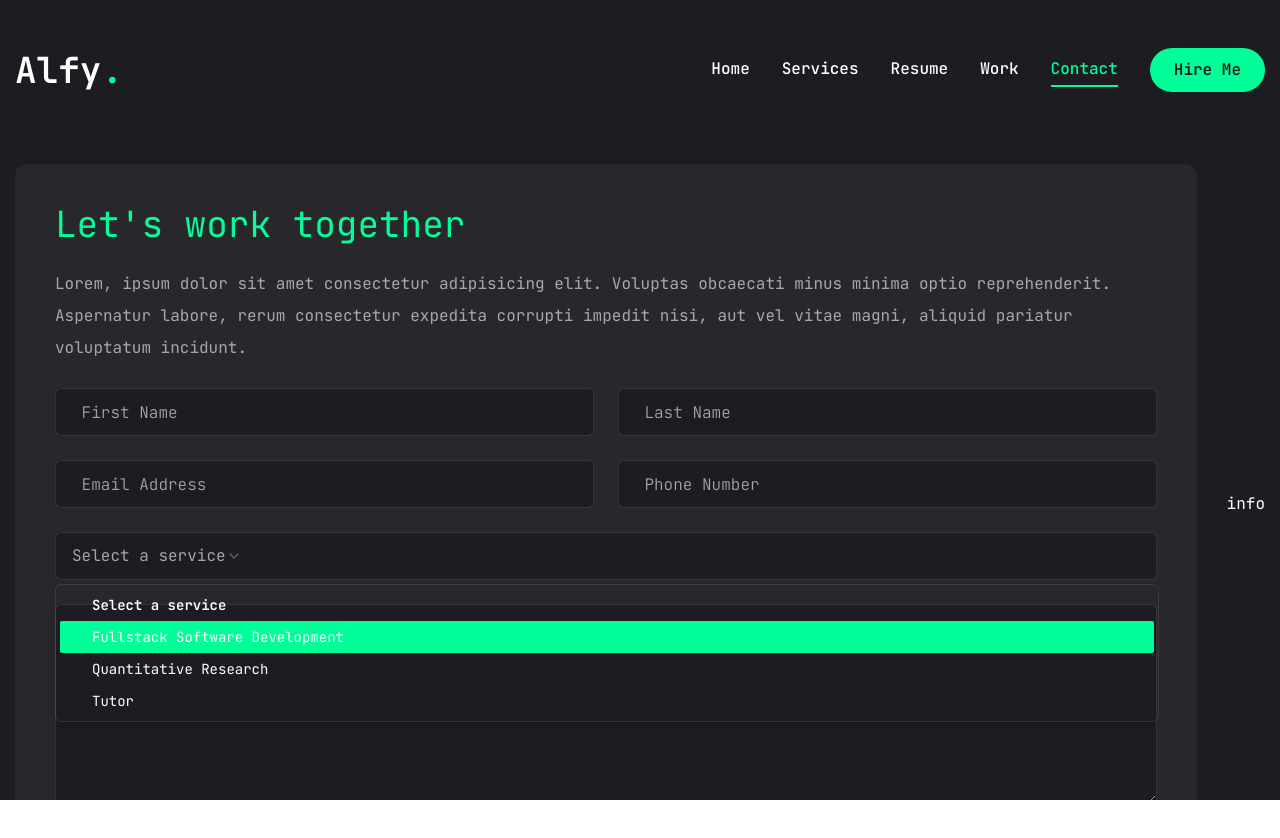
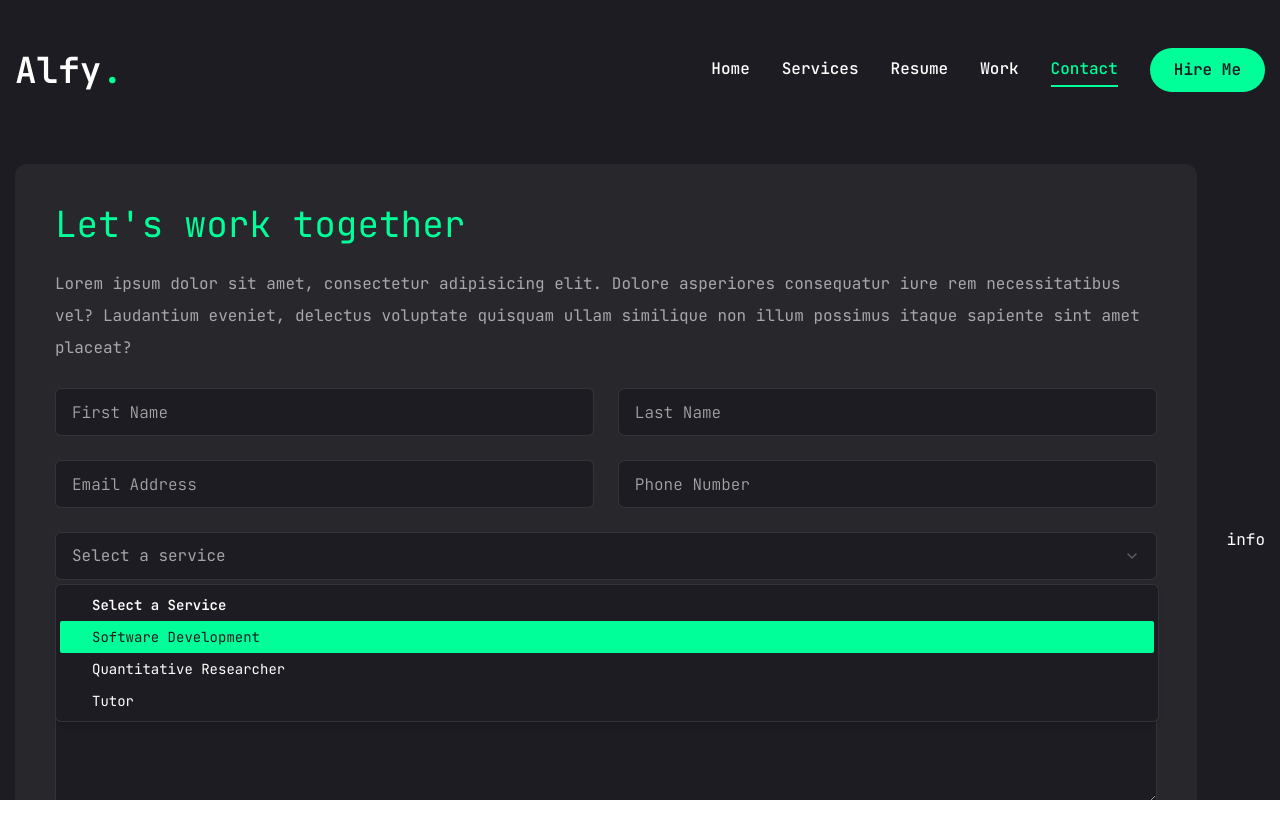
Before and after one commit to siezedeath/alfy-portfolio, a Next.js app: page /contact in a window 1280 px wide. Both pictures are taken after a click on the button "Select a service". Shown: the top 838 px of the page. Built offline with nearby package versions, Linux system fonts and the light colour scheme.

Commit message:
finally fixed the select bar bug
changed somet stuff up in the select,jsx i had a typo

```diff
--- a/app/contact/page.jsx
+++ b/app/contact/page.jsx
@@ -48,41 +48,51 @@
     >
       <div className="container mx-auto">
         <div className="flex flex-col xl:flex-row gap-[30px]">
-          {/* form */}
-          <div className="xl:h[54%] order-2 xl:order-none">
+          {/** Contact Form */}
+          <div className="xl:h-[54%] order-2 xl:order-none">
             <form className="flex flex-col gap-6 p-10 bg-[#27272c] rounded-xl">
               <h3 className="text-4xl text-accent">Let's work together</h3>
-              <p className="text-white/60"> Lorem, ipsum dolor sit amet consectetur adipisicing elit. Voluptas obcaecati minus minima optio reprehenderit. Aspernatur labore, rerum consectetur expedita corrupti impedit nisi, aut vel vitae magni, aliquid pariatur voluptatum incidunt.</p>
+              <p className="text-white/60">Lorem ipsum dolor sit amet,
+                consectetur adipisicing elit. Dolore asperiores
+                consequatur iure rem necessitatibus vel?
+                Laudantium eveniet, delectus voluptate quisquam
+                ullam similique non illum possimus itaque sapiente
+                sint amet placeat?
+              </p>
               {/** input */}
               <div className="grid grid-cols-1 md:grid-cols-2 gap-6">
-                <Input type="firstname" placeholder=" First Name" />
-                <Input type="lastname" placeholder=" Last Name" />
-                <Input type="email" placeholder=" Email Address" />
-                <Input type="phone" placeholder=" Phone Number" />
+                <Input type="firstname" placeholder="First Name" />
+                <Input type="lasttname" placeholder="Last Name" />
+                <Input type="email" placeholder="Email Address" />
+                <Input type="phone" placeholder="Phone Number" />
               </div>
               {/** select */}
               <Select>
                 <SelectTrigger className="w-full">
-                  <SelectValue placeholder="Select a service"/>
+                  <SelectValue placeholder="Select a service" />
                 </SelectTrigger>
                 <SelectContent>
                   <SelectGroup>
-                    <SelectLabel>Select a service</SelectLabel>
-                    <SelectItem value="est"> Fullstack Software Development </SelectItem>
-                    <SelectItem value="cst"> Quantitative Research </SelectItem>
-                    <SelectItem value="mst"> Tutor </SelectItem>
-                    </SelectGroup>
+                    <SelectLabel>Select a Service</SelectLabel>
+                    <SelectItem value="est">Software Development</SelectItem>
+                    <SelectItem value="cst">Quantitative Researcher</SelectItem>
+                    <SelectItem value="mst">Tutor</SelectItem>
+                  </SelectGroup>
                 </SelectContent>
               </Select>
               {/** textarea */}
               <Textarea
               className="h-[200px]"
-              placeholder="Type your message here."
-              />
+              placeholder="Type your message here." />
+              {/** button */}
+              <Button size="md" className="max-w-40">
+                Send Message
+              </Button>
             </form>
           </div>
-          {/* info */}
-          <div className="flex-1 flex items-center xl:justify-end order-1 xl:order-none mb-8 xl:mb-0">
+          {/** Contact Info */}
+          <div className="flex-1 flex items-center
+          xl:justify-end order-1 xl:order-none mb-8 xl:mb-0">
             info
           </div>
         </div>
--- a/components/ui/select.jsx
+++ b/components/ui/select.jsx
@@ -16,7 +16,7 @@
   <SelectPrimitive.Trigger
     ref={ref}
     className={cn(
-      "flex h-[48px] w-full items-center justify-betewen rounded-md border border-white/10 bg-primary px-4 py-5 text-base text-white/60 placeholder:text-white/10 focus:border-accent outline-none",
+      "flex h-[48px] w-full items-center justify-between rounded-md border border-white/10 bg-primary px-4 py-5 text-base text-white/60 placeholder:text-white/10 focus:border-accent outline-none",
       className
     )}
     {...props}>
@@ -54,7 +54,7 @@
     <SelectPrimitive.Content
       ref={ref}
       className={cn(
-        "relative z-50 max-h-96 min-w-[8rem] overflow-hidden rounded-md border border-white/10 bg-pimary text-white shadow-md data-[state=open]:animate-in data-[state=closed]:animate-out data-[state=closed]:fade-out-0 data-[state=open]:fade-in-0 data-[state=closed]:zoom-out-95 data-[state=open]:zoom-in-95 data-[side=bottom]:slide-in-from-top-2 data-[side=left]:slide-in-from-right-2 data-[side=right]:slide-in-from-left-2 data-[side=top]:slide-in-from-bottom-2 dark:border-slate-800 dark:bg-slate-950 dark:text-slate-50",
+        "relative z-50 max-h-96 min-w-[8rem] overflow-hidden rounded-md border border-white/10 bg-primary text-white shadow-md data-[state=open]:animate-in data-[state=closed]:animate-out data-[state=closed]:fade-out-0 data-[state=open]:fade-in-0 data-[state=closed]:zoom-out-95 data-[state=open]:zoom-in-95 data-[side=bottom]:slide-in-from-top-2 data-[side=left]:slide-in-from-right-2 data-[side=right]:slide-in-from-left-2 data-[side=top]:slide-in-from-bottom-2 dark:border-slate-800 dark:bg-slate-950 dark:text-slate-50",
         position === "popper" &&
           "data-[side=bottom]:translate-y-1 data-[side=left]:-translate-x-1 data-[side=right]:translate-x-1 data-[side=top]:-translate-y-1",
         className
@@ -85,7 +85,7 @@
   <SelectPrimitive.Item
     ref={ref}
     className={cn(
-      "relative flex w-full cursor-default select-none items-center rounded-sm py-1.5 pl-8 pr-2 text-sm outline-none focus:bg-accent focus:text-pimary data-[disabled]:pointer-events-none data-[disabled]:opacity-50 dark:focus:bg-slate-800 dark:focus:text-slate-50",
+      "relative flex w-full cursor-default select-none items-center rounded-sm py-1.5 pl-8 pr-2 text-sm outline-none focus:bg-accent focus:text-primary data-[disabled]:pointer-events-none data-[disabled]:opacity-50 dark:focus:bg-slate-800 dark:focus:text-slate-50",
       className
     )}
     {...props}>
--- a/components/ui/textarea.jsx
+++ b/components/ui/textarea.jsx
@@ -6,13 +6,13 @@
   return (
     (<textarea
       className={cn(
-        "flex  min-h-[80px] w-full rounded-md border border-white/10 bg-primary px-4 py-5 text-base placeholder:text-white/60 foucus-visible:outline-none focus-visible:ring-1 focus-visible:ring-accent focus-visible:ring-offset-0 diabled:cursor-not-allowed disabled:opacity-50",
+        "flex min-h-[80px] w-full rounded-md border border-white/10 bg-primary px-4 py-5 text-base placeholder:text-white/60 focus-visible:outline-none focus-visible:ring-1 focus-visible:ring-accent focus-visible:ring-offset-0 disabled:cursor-not-allowed disabled:opacity-50",
         className
       )}
       ref={ref}
       {...props} />)
   );
 })
-Textarea.displayName = "Textarea"
+Textarea.displayName = "Textarea";
 
 export { Textarea }
```
